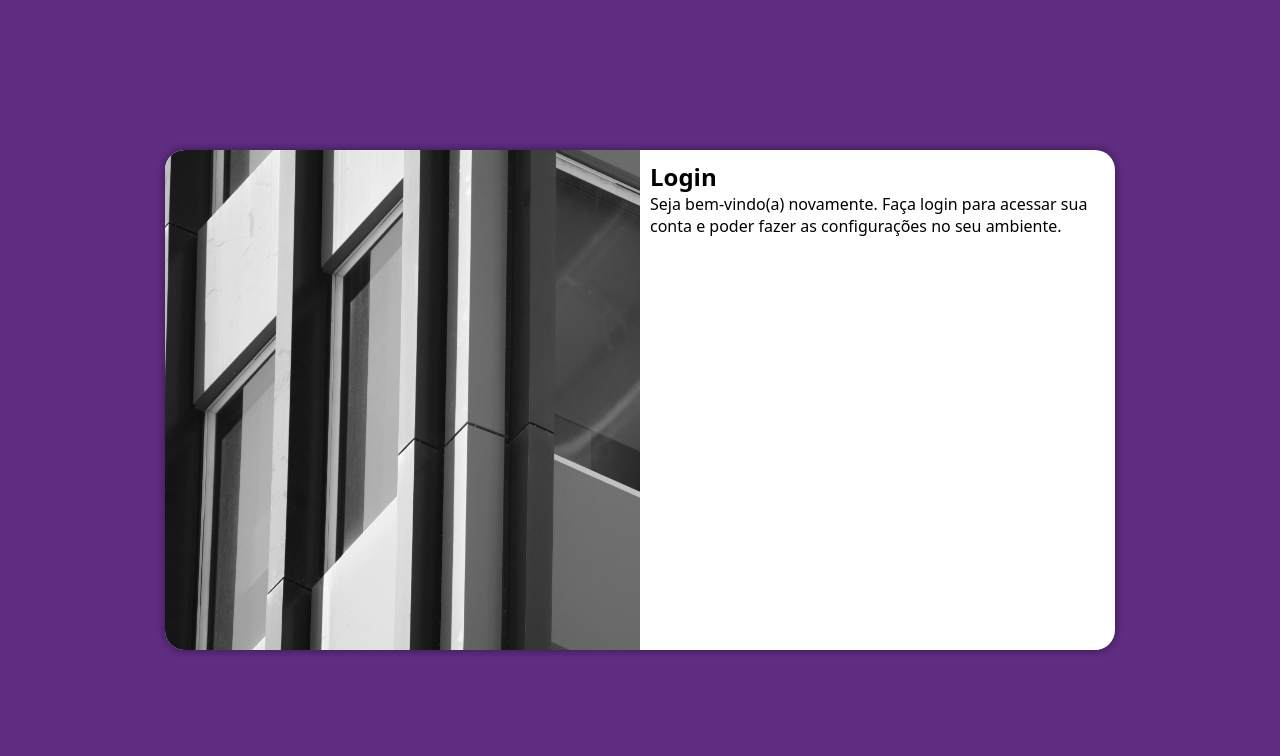
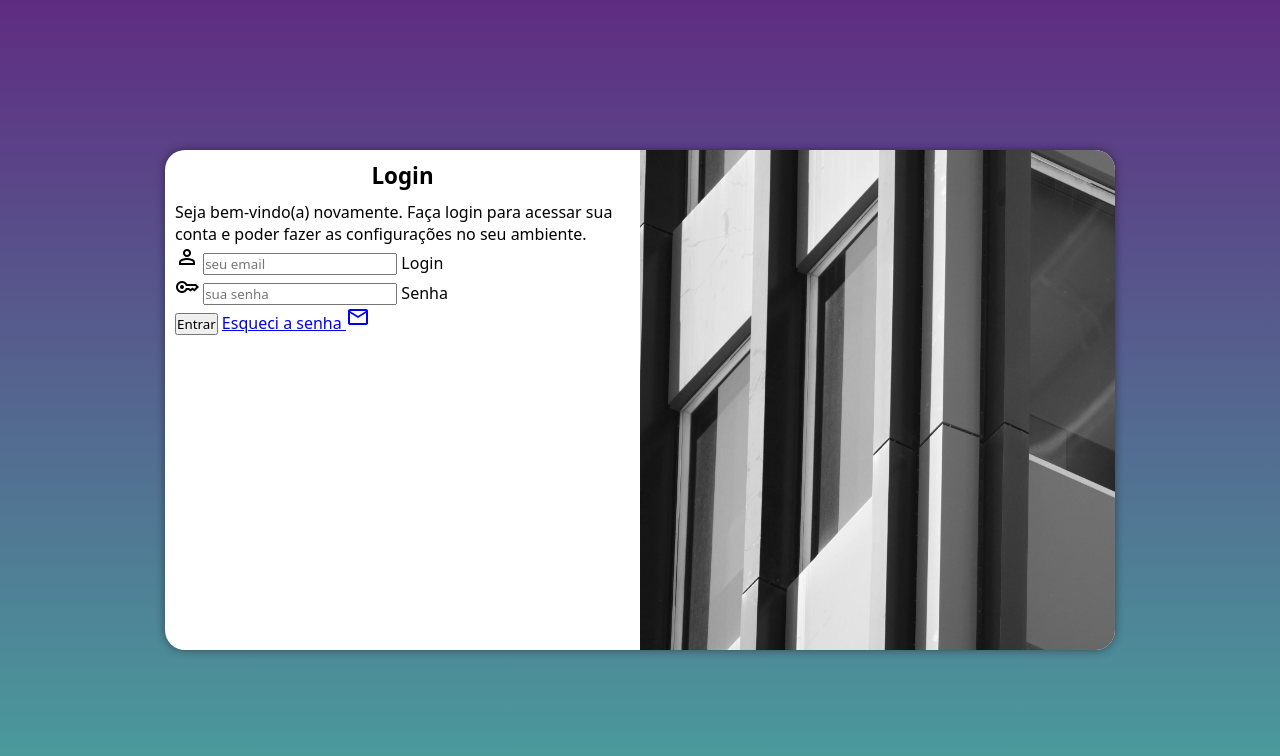
Before and after one commit to GusDev150/Projeto-login, a plain HTML site: page index.html in a window 1280 px wide. Drawn offline with nearby package versions, Linux system fonts and the light colour scheme.

Commit message:
adicionei o formulario

```diff
--- a/index.html
+++ b/index.html
@@ -6,6 +6,7 @@
     <title>Login</title>
     <link rel="stylesheet" href="styles/style.css">
     <link rel="stylesheet" href="styles/media-query.css">
+    <link href="https://fonts.googleapis.com/css2?family=Material+Symbols+Outlined" rel="stylesheet" />
 </head>
 <body>
     <main>
@@ -16,8 +17,22 @@
             <div class="formulario">
                 <h1>Login</h1>
                 <p>Seja bem-vindo(a) novamente. Faça login para acessar sua conta e poder fazer as configurações no seu ambiente.</p>
-                <form action="login.php" method="post">
+                <form action="login.php" method="post" autocomplete="on">
+                    <div class="campo">
+                        <span class="material-symbols-outlined">person</span>
+                        <input type="email" name="login" id="ilogin" placeholder="seu email" size="19px" required maxlength="30" autocomplete="email">
+                        <label for="ilogin">Login</label>
 
+                    </div>
+                    <div class="campo">
+                        <span class="material-symbols-outlined">key</span>
+                        <input type="password" name="senha" id="isenha" placeholder="sua senha" autocomplete="current-password" size="19px" minlength="8" maxlength="20" required>
+                        <label for="isenha">Senha</label>
+                    </div>
+                    <input type="submit" value="Entrar">
+                    <a href="esqueci.html">
+                        Esqueci a senha <span class="material-symbols-outlined">mail</span>
+                    </a>
                 </form>
             </div>
         </section>
--- a/styles/media-query.css
+++ b/styles/media-query.css
@@ -27,18 +27,22 @@
 }
 
 @media screen and (min-width: 992px) {
+    body {
+        background-image: linear-gradient(to top, #49a09d, #5f2c82)
+    }
+
     section#login {
         width: 950px;
     }
 
     section#login > div.img {
-        float: left;
+        float: right;
         width: 50%;
         height: 100%;
     }
 
     section#login > div.formulario {
-        float: right;
+        float: left;
         width: 50%;
     }
 }
--- a/styles/style.css
+++ b/styles/style.css
@@ -55,3 +55,13 @@ section#login > div.formulario {
     padding: 10px;
 
 }
+
+div.formulario > h1 {
+    text-align: center;
+    margin-bottom: 10px;
+    font-size: 1.4em;
+}
+
+div.formulario > p {
+    font-size: 1em;
+}
```
